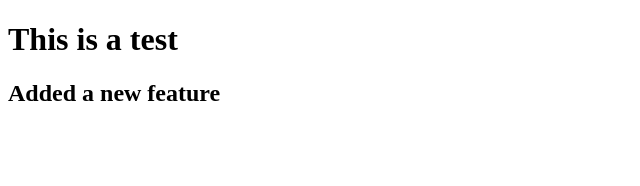
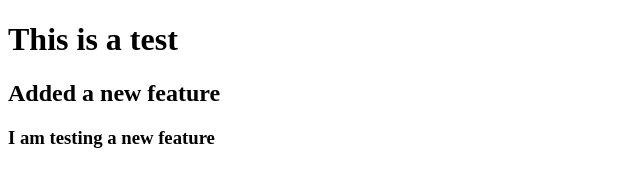
Before and after one commit to joel-johnson-2/git-testing, a plain HTML site: page index.html in a window 1280 px wide. Shown: the whole page, without its empty margins (0-640 px from the left). Drawn offline with Linux system fonts and the light colour scheme.

Commit message:
testing out a new feature

```diff
--- a/index.html
+++ b/index.html
@@ -12,6 +12,8 @@
     <h1>This is a test</h1>
 
     <h2>Added a new feature</h2>
+
+    <h3>I am testing a new feature</h3>
 </body>
 
 </html>
```
